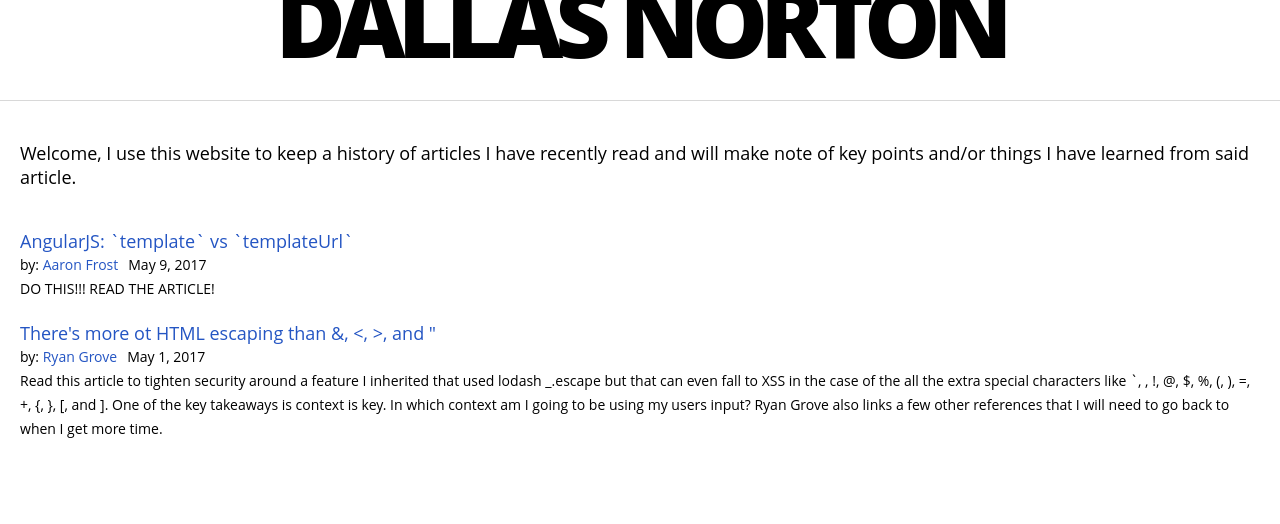
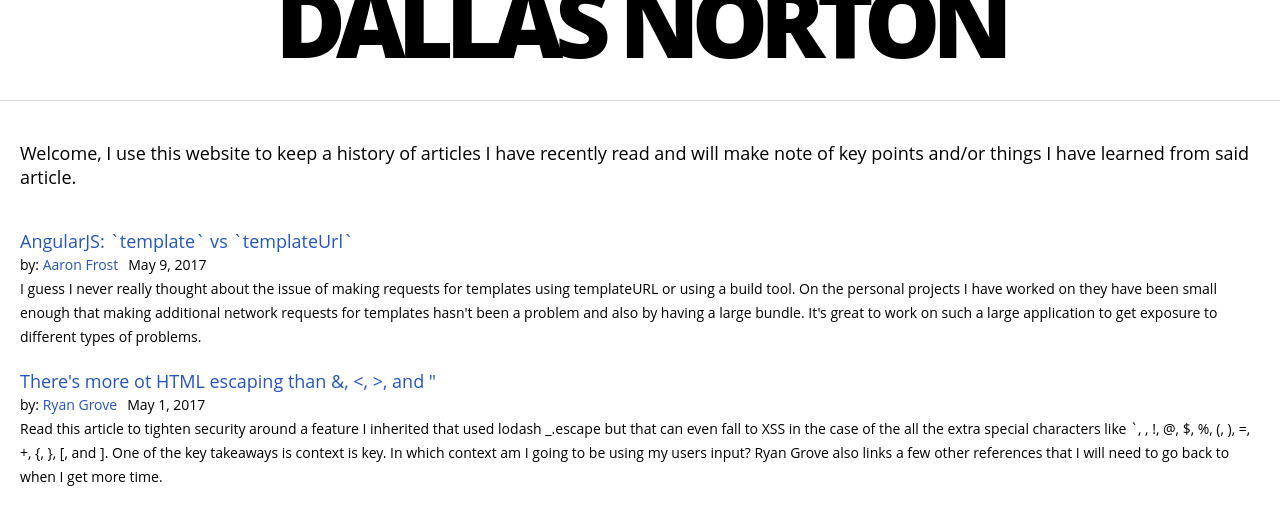
Before and after one commit to dallasnorton/personalSite, a React (Create React App) app: page / in a window 1280 px wide. Shown: the top 524 px of the page. Built offline with nearby package versions, Linux system fonts and the light colour scheme.

Commit message:
middle of takeaway thoughts for second article

```diff
--- a/src/App.js
+++ b/src/App.js
@@ -7,7 +7,7 @@ class App extends Component {
     const articles = [ {
         title: 'AngularJS: `template` vs `templateUrl`',
         href: 'https://medium.com/@frosty/angularjs-template-vs-templateurl-cdde055b7907',
-        takeaways: 'DO THIS!!! READ THE ARTICLE!',
+        takeaways: 'I guess I never really thought about the issue of making requests for templates using templateURL or using a build tool. On the personal projects I have worked on they have been small enough that making additional network requests for templates hasn\'t been a problem and also by having a large bundle. It\'s great to work on such a large application to get exposure to different types of problems.',
         author: 'Aaron Frost',
         authorLink: 'https://twitter.com/js_dev',
         date: new Date('May 9, 2017')
```
